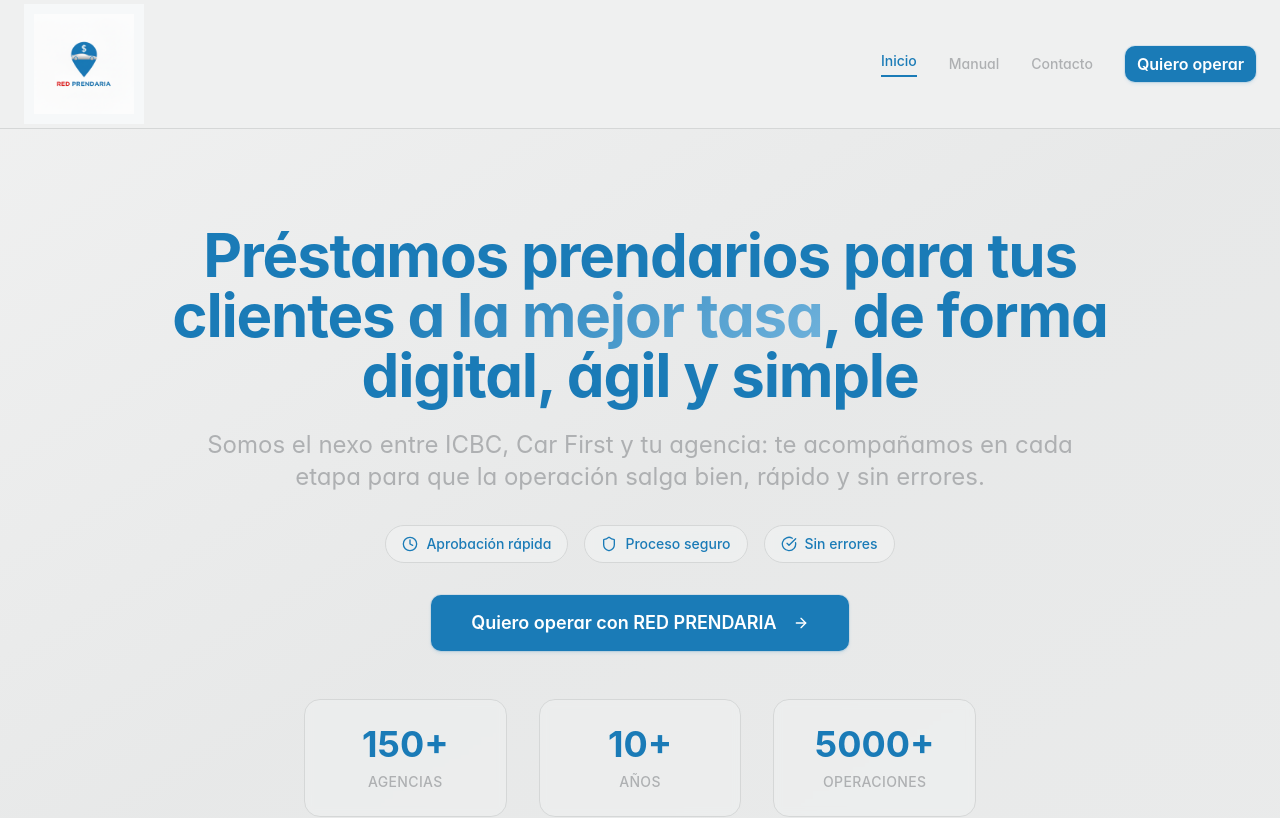
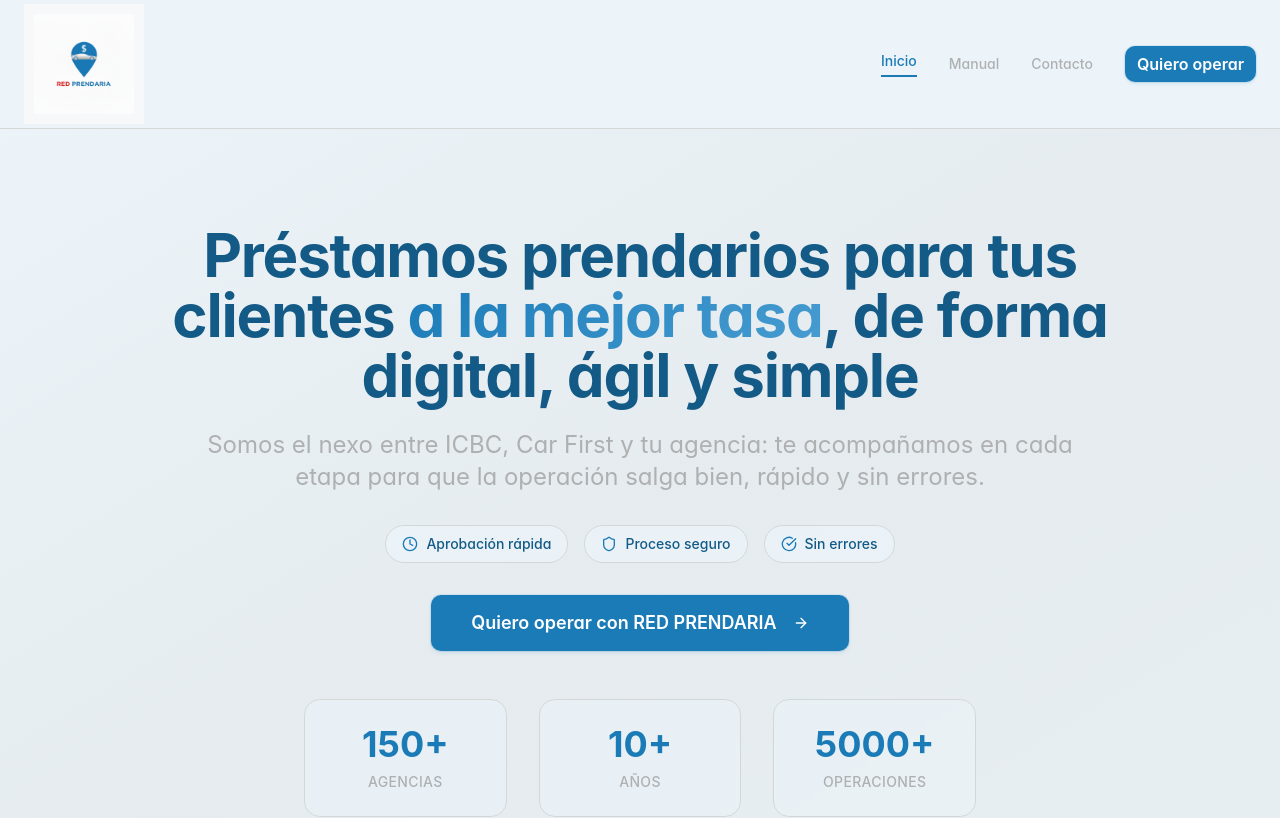
Before and after one commit to lentolentini-debug/red-prenda-pro, a React (Vite) app: page / in a window 1280 px wide. Shown: the top 818 px of the page. Built offline with nearby package versions, Linux system fonts and the light colour scheme; the HTML template or start-up script is replaced by a standard one.

Commit message:
Update page background colors

```diff
--- a/src/index.css
+++ b/src/index.css
@@ -9,14 +9,14 @@ Azul principal: #1A79B6, Rojo acento: #E02626, Grises: #B0B1B2, #C6C7C8, #D7D8D8
 
 @layer base {
   :root {
-    --background: 180 2% 94%; /* Using light gray instead of white */
-    --foreground: 203 75% 41%;
+    --background: 203 50% 95%; /* Light blue-tinted background */
+    --foreground: 203 75% 30%; /* Darker blue for text */
 
-    --card: 180 2% 97%; /* Very light gray for cards */
-    --card-foreground: 203 75% 41%;
+    --card: 203 30% 97%; /* Very light blue-tinted cards */
+    --card-foreground: 203 75% 30%;
 
-    --popover: 0 0% 100%;
-    --popover-foreground: 203 75% 41%;
+    --popover: 203 30% 97%; /* Light blue-tinted popover */
+    --popover-foreground: 203 75% 30%;
 
     /* RED PRENDARIA Brand Colors */
     --primary: 203 75% 41%; /* #1A79B6 */
@@ -43,10 +43,10 @@ Azul principal: #1A79B6, Rojo acento: #E02626, Grises: #B0B1B2, #C6C7C8, #D7D8D8
     --radius: 0.75rem;
 
     /* Custom Gradients & Shadows */
-    --gradient-primary: linear-gradient(135deg, hsl(var(--primary)), hsl(var(--primary-light)));
-    --gradient-hero: linear-gradient(135deg, hsl(var(--primary)) 0%, hsl(var(--primary-light)) 100%);
-    --gradient-subtle: linear-gradient(180deg, hsl(var(--background)) 0%, hsl(var(--muted)) 100%);
-    --gradient-background: linear-gradient(135deg, hsl(180 2% 96%) 0%, hsl(180 2% 92%) 30%, hsl(180 2% 94%) 70%, hsl(180 2% 90%) 100%);
+    --gradient-primary: linear-gradient(135deg, hsl(203 75% 41%), hsl(203 60% 55%));
+    --gradient-hero: linear-gradient(135deg, hsl(203 75% 41%) 0%, hsl(203 50% 60%) 100%);
+    --gradient-subtle: linear-gradient(180deg, hsl(203 40% 96%) 0%, hsl(203 30% 94%) 100%);
+    --gradient-background: linear-gradient(135deg, hsl(203 40% 96%) 0%, hsl(203 30% 94%) 25%, hsl(203 20% 95%) 50%, hsl(180 10% 93%) 75%, hsl(203 25% 96%) 100%);
 
     --shadow-soft: 0 2px 8px -2px hsl(var(--primary) / 0.1);
     --shadow-card: 0 4px 16px -4px hsl(var(--primary) / 0.15);
```
